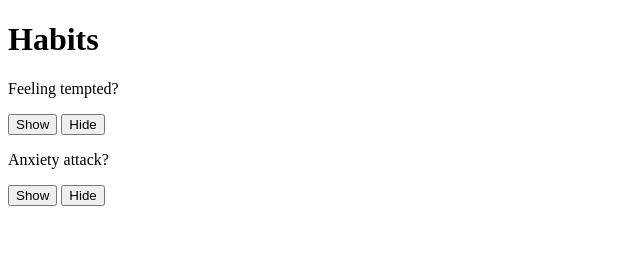
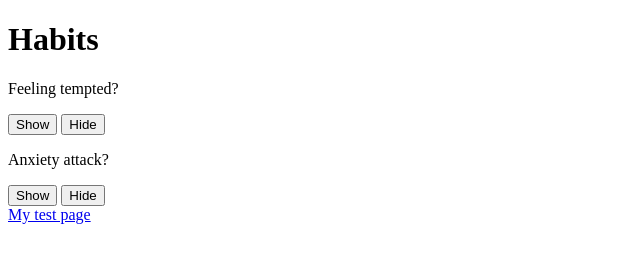
Before and after one commit to EddieVilla/-, a plain HTML site: page index.html in a window 1280 px wide. Shown: the whole page, without its empty margins (0-640 px from the left). Drawn offline with Linux system fonts and the light colour scheme.

Commit message:
reformatted

```diff
--- a/index.html
+++ b/index.html
@@ -26,8 +26,10 @@
 		<p id="solution2" style="display:none">Don't let her feel guilty for letting you into her world.
 			<br />Always try your best to communicate and understand each other.
 			<br /><a href="https://psiloveyou.xyz/married-to-someone-with-anxiety-d5bab822ba2d#.g3xmkqaud">Identify triggers and eradicate. Keep track of progress and remind her how far she has come.</a>
-	<br /><a href="http://psychcentral.com/lib/9-ways-to-reduce-anxiety-right-here-right-now/">link2</a></p>
+			<br /><a href="http://psychcentral.com/lib/9-ways-to-reduce-anxiety-right-here-right-now/">link2</a>
+		</p>
 	</div>
 
+	<a href="https://eddievilla.github.io/Habit-Solution-Website/test.html">My test page</a>
 
 </body>
```
Lines whose indentation alone changed are shown as unchanged.
